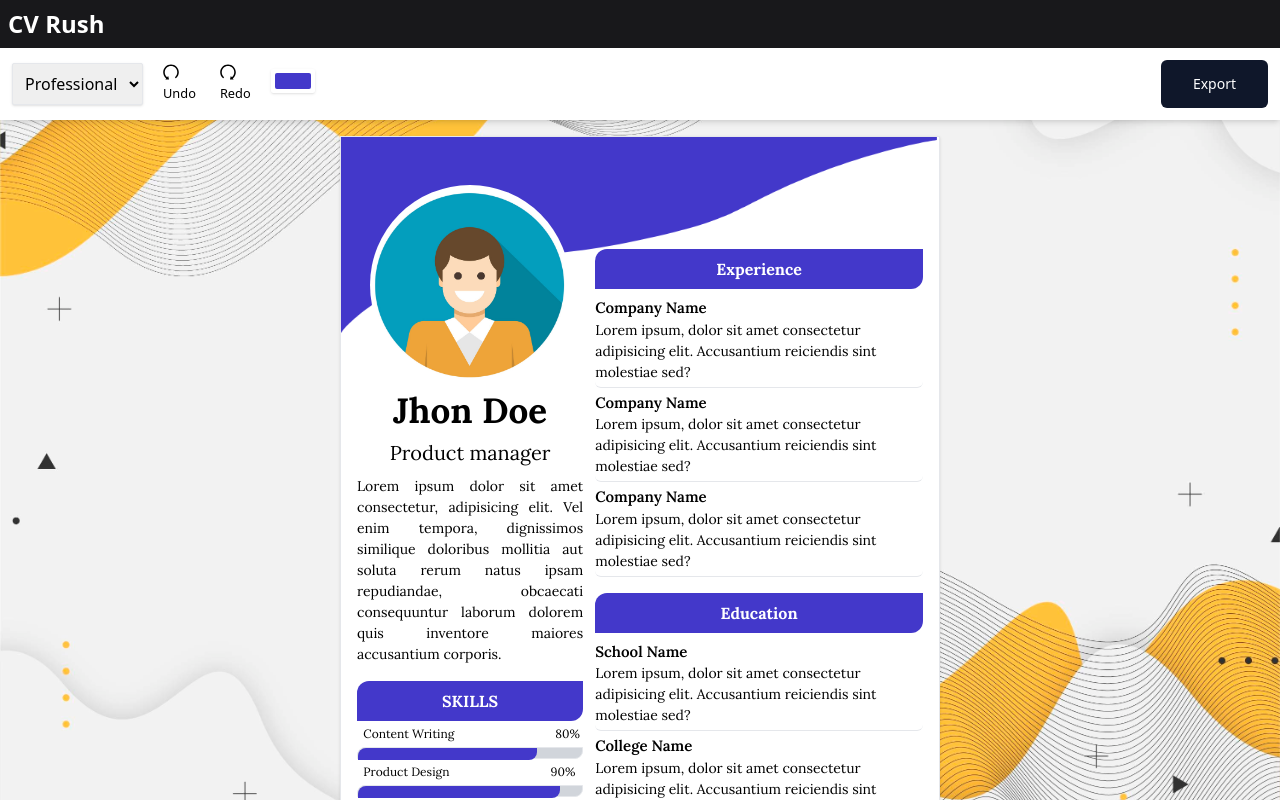
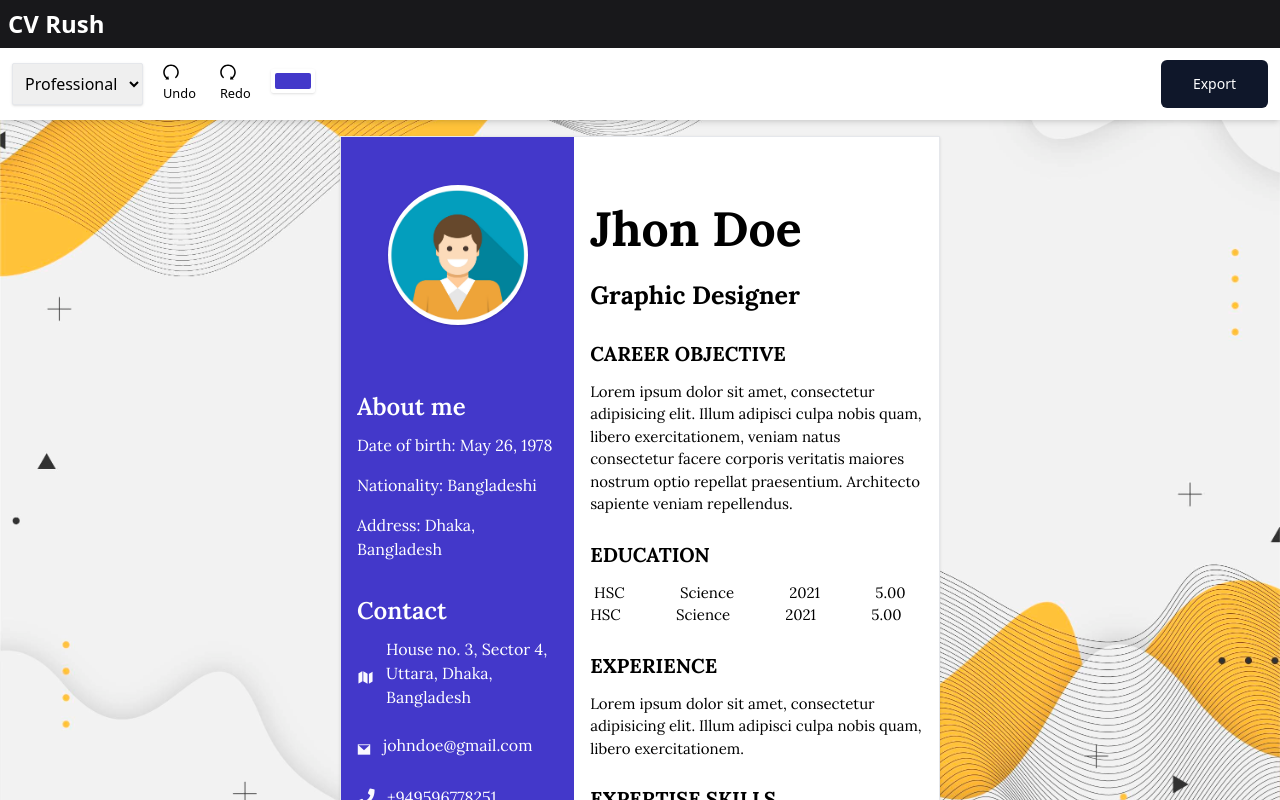
Before and after one commit to Khandakar227/cv-rush, a React (Vite) app: page /cvgenerator in a window 1280 px wide. Shown: the top 800 px of the page. Built offline with nearby package versions, Linux system fonts and the light colour scheme; a web font is replaced by a local one.

Commit message:
Update index.tsx

```diff
--- a/src/pages/cv-generator/index.tsx
+++ b/src/pages/cv-generator/index.tsx
@@ -90,11 +90,11 @@ const V2 = () => {
             </div>
             <div className="min-custom-h h-full w-full grid justify-center items-stretch p-4">
                 {
-                    templateNumber == 0 ?
+                    templateNumber == 1 ?
                         <Template2 themeColor={theme} /> :
-                    templateNumber == 1 ?
+                    templateNumber == 2 ?
                         <Template3 themeColor={theme} /> :
-                        templateNumber == 2 ?
+                        templateNumber == 0 ?
                         <Template1 themeColor={theme} /> :
                         ""
                 }
```
